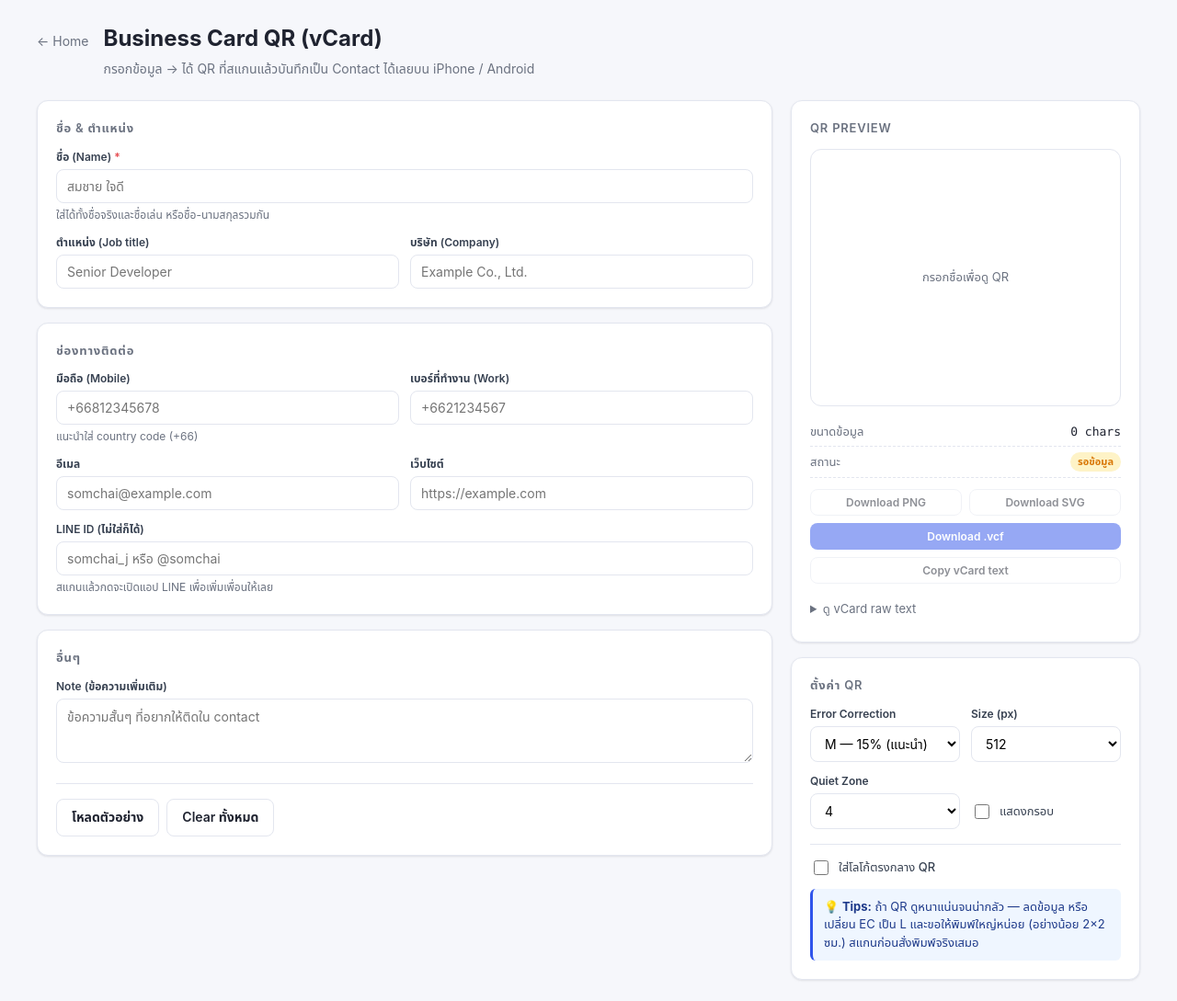
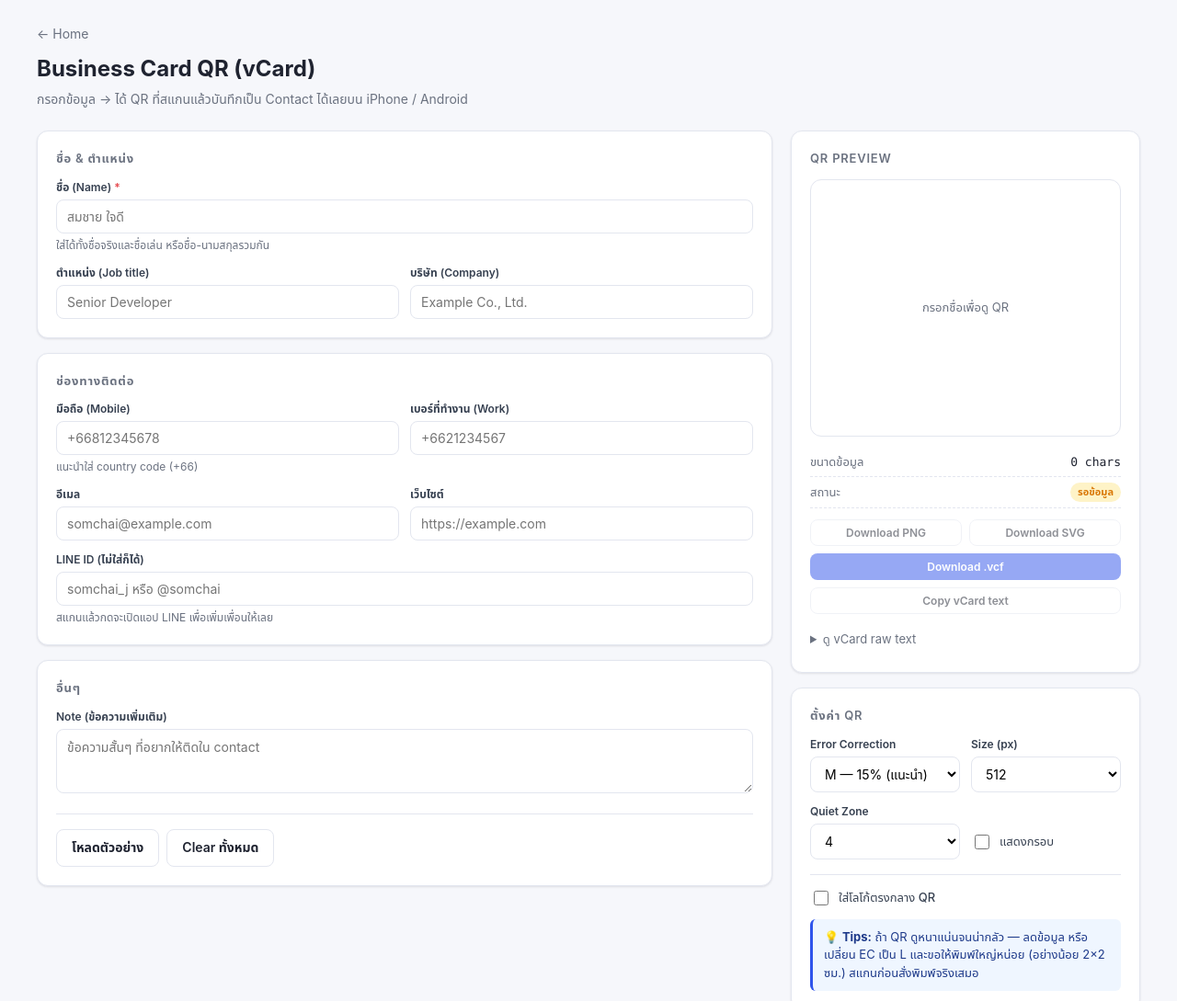
Before and after one commit to ThitikornGithub/qrcode-generator, a plain HTML site: page vcard.html in a window 1280 px wide. Shown: the top 1089 px of the page at 92% size. Drawn offline with Linux system fonts and the light colour scheme.

Commit message:
refactor: รวมฟังก์ชันร่วมใน qr-core.js + แก้ header vcard ให้ปุ่ม Home อยู่บรรทัดบน

```diff
--- a/vcard.html
+++ b/vcard.html
@@ -30,12 +30,13 @@
     line-height: 1.5;
   }
   .container { max-width: 1200px; margin: 0 auto; }
-  header { margin-bottom: 24px; display: flex; align-items: baseline; gap: 16px; flex-wrap: wrap; }
+  header { margin-bottom: 24px; }
   h1 { font-size: 24px; margin: 0 0 4px; }
   h2 { font-size: 13px; font-weight: 600; margin: 0 0 12px; color: var(--muted); letter-spacing: 0.06em; text-transform: uppercase; }
   .back-link {
+    display: inline-block;
     font-size: 14px; color: var(--muted); text-decoration: none;
-    transition: color .15s;
+    margin-bottom: 10px; transition: color .15s;
   }
   .back-link:hover { color: var(--primary); }
   .subtitle { color: var(--muted); font-size: 14px; }
```
